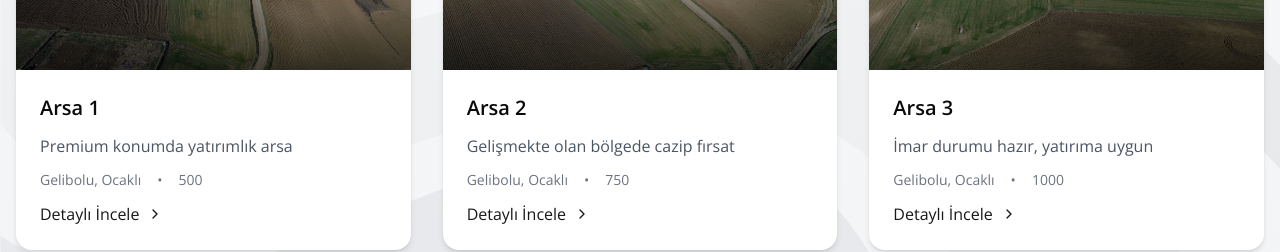
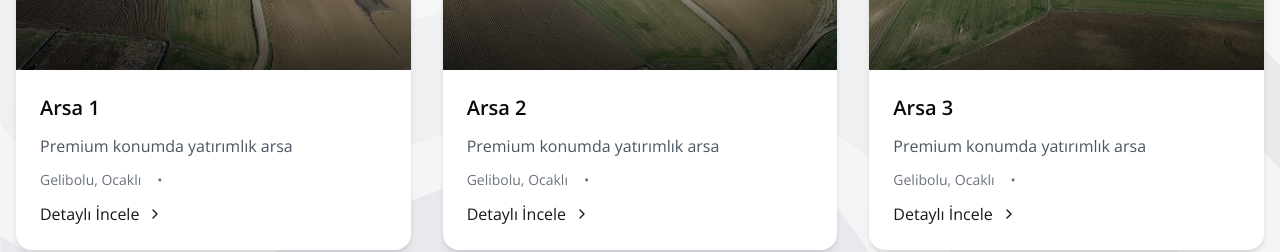
Before and after one commit to aburakt/rezonans-arsa, a Next.js app: page / in a window 1280 px wide. Shown: the part 3020-3272 px from the top of the page. Built offline with nearby package versions, Linux system fonts and the light colour scheme.

Commit message:
fix: text updates

```diff
--- a/components/sections/portfolio.tsx
+++ b/components/sections/portfolio.tsx
@@ -12,21 +12,21 @@ const images = [
     title: "Arsa 1",
     description: "Premium konumda yatırımlık arsa",
     location: "Gelibolu, Ocaklı",
-    area: "500"
+    area: ""
   },
   {
     src: "/images/lands/land02.JPG",
     title: "Arsa 2",
-    description: "Gelişmekte olan bölgede cazip fırsat",
+    description: "Premium konumda yatırımlık arsa",
     location: "Gelibolu, Ocaklı",
-    area: "750"
+    area: ""
   },
   {
     src: "/images/lands/land03.JPG",
     title: "Arsa 3",
-    description: "İmar durumu hazır, yatırıma uygun",
+    description: "Premium konumda yatırımlık arsa",
     location: "Gelibolu, Ocaklı",
-    area: "1000"
+    area: ""
   },
 ]
 
```
